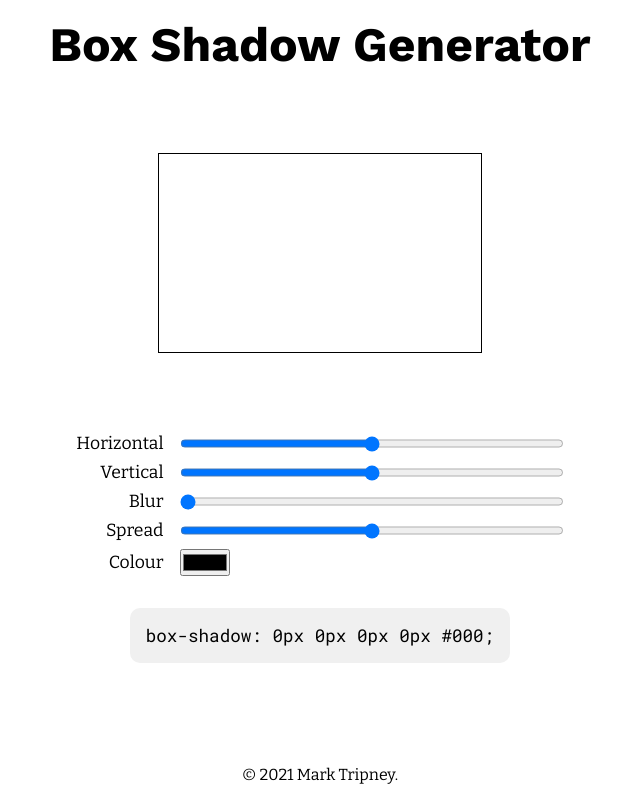
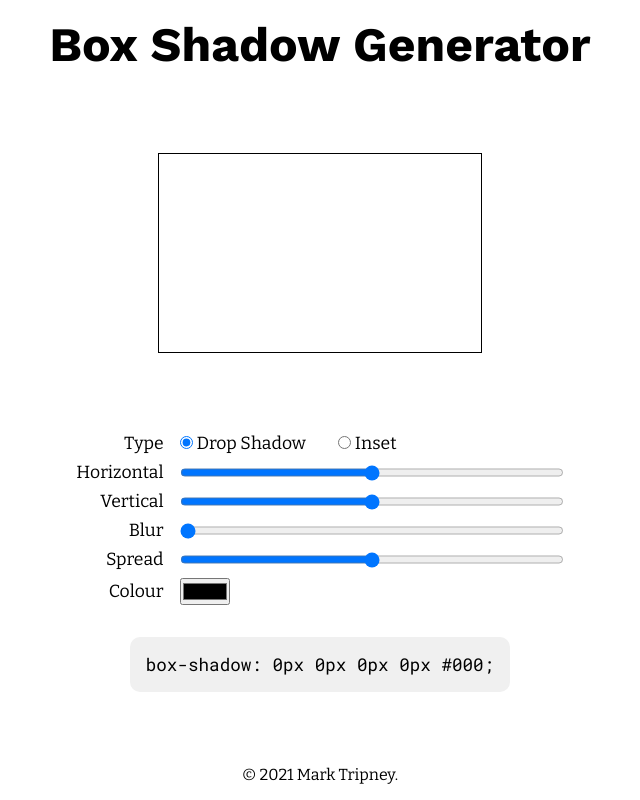
Before and after one commit to mark-tripney/box-shadow-generator, a React (Create React App) app: page / in a window 1280 px wide. Shown: the whole page, without its empty margins (320-960 px from the left). Built offline with nearby package versions, Linux system fonts and the light colour scheme.

Commit message:
Add drop shadow/inset toggle option

```diff
--- a/src/App.js
+++ b/src/App.js
@@ -13,8 +13,12 @@ export default function App() {
   const [offsetY, setOffsetY] = useState(0);
   const [blurRadius, setBlurRadius] = useState(0);
   const [spreadRadius, setSpreadRadius] = useState(0);
-  const [inset, setInset] = useState(false);
+  const [shadowType, setShadowType] = useState('drop');
   const [colour, setColour] = useState('#000');
+
+  function handleChangeShadowType(e) {
+    setShadowType(e.target.value);
+  }
 
   function handleChangeOffsetX(e) {
     setOffsetX(e.target.value);
@@ -49,10 +53,14 @@ export default function App() {
             width: '60%',
             minHeight: '200px',
             border: '1px solid #000',
-            boxShadow: `${offsetX}px ${offsetY}px ${blurRadius}px ${spreadRadius}px ${colour}`,
+            boxShadow: `${
+              shadowType === 'inset' ? 'inset' : ''
+            } ${offsetX}px ${offsetY}px ${blurRadius}px ${spreadRadius}px ${colour}`,
           }}
         />
         <Form
+          shadowType={shadowType}
+          onChangeShadowType={handleChangeShadowType}
           offsetX={offsetX}
           onChangeOffsetX={handleChangeOffsetX}
           offsetY={offsetY}
@@ -66,6 +74,7 @@ export default function App() {
           onChangeColour={handleChangeColour}
         />
         <CSSCode
+          shadowType={shadowType}
           offsetX={offsetX}
           offsetY={offsetY}
           blurRadius={blurRadius}
--- a/src/CSSCode.js
+++ b/src/CSSCode.js
@@ -3,7 +3,8 @@ import React from 'react';
 export default function CSSCode(props) {
   return (
     <code>
-      box-shadow: {props.offsetX}px {props.offsetY}px {props.blurRadius}px{' '}
+      box-shadow: {props.shadowType === 'inset' ? 'inset' : null}{' '}
+      {props.offsetX}px {props.offsetY}px {props.blurRadius}px{' '}
       {props.spreadRadius}px {props.colour};
     </code>
   );
--- a/src/Form.js
+++ b/src/Form.js
@@ -3,9 +3,32 @@ import React from 'react';
 export default function Form(props) {
   return (
     <form className="form--base">
-      <label htmlFor="offset-x" className="label--horizontal">
-        Horizontal
-      </label>
+      <p>Type</p>
+      <div className="radio-group">
+        <div>
+          <input
+            type="radio"
+            name="shadow-type"
+            id="drop"
+            value="drop"
+            checked={props.shadowType === 'drop'}
+            onChange={props.onChangeShadowType}
+          />
+          <label htmlFor="drop">Drop Shadow</label>
+        </div>
+        <div>
+          <input
+            type="radio"
+            name="shadow-type"
+            id="inset"
+            value="inset"
+            checked={props.shadowType === 'inset'}
+            onChange={props.onChangeShadowType}
+          />
+          <label htmlFor="inset">Inset</label>
+        </div>
+      </div>
+      <label htmlFor="offset-x">Horizontal</label>
       <input
         type="range"
         name="offsetX"
@@ -16,9 +39,7 @@ export default function Form(props) {
         onChange={props.onChangeOffsetX}
         onDoubleClick={props.onDoubleClickInput}
       />
-      <label htmlFor="offset-y" className="label--vertical">
-        Vertical
-      </label>
+      <label htmlFor="offset-y">Vertical</label>
       <input
         type="range"
         name="offset-y"
@@ -28,9 +49,7 @@ export default function Form(props) {
         value={props.offsetY}
         onChange={props.onChangeOffsetY}
       />
-      <label htmlFor="blur-radius" className="label--blur">
-        Blur
-      </label>
+      <label htmlFor="blur-radius">Blur</label>
       <input
         type="range"
         name="blur-radius"
@@ -40,9 +59,7 @@ export default function Form(props) {
         value={props.blurRadius}
         onChange={props.onChangeBlurRadius}
       />
-      <label htmlFor="spread-radius" className="label--spread">
-        Spread
-      </label>
+      <label htmlFor="spread-radius">Spread</label>
       <input
         type="range"
         name="spread-radius"
@@ -52,9 +69,7 @@ export default function Form(props) {
         value={props.spreadRadius}
         onChange={props.onChangeSpreadRadius}
       />
-      <label htmlFor="spread-radius" className="label--spread">
-        Colour
-      </label>
+      <label htmlFor="spread-radius">Colour</label>
       <input
         type="color"
         name="shadow-colour"
--- a/src/style.css
+++ b/src/style.css
@@ -64,7 +64,8 @@ Form
   row-gap: 0.5rem;
 }
 
-label {
+label,
+form p {
   justify-self: end;
   align-self: center;
 }
@@ -76,6 +77,15 @@ code {
   font-size: 1.1em;
   background-color: #f0f0f0;
   border-radius: 10px;
+}
+
+.radio-group {
+  display: flex;
+  gap: 2rem;
+}
+
+.radio-group label {
+  margin-left: 0.25rem;
 }
 
 /****************************************
```
